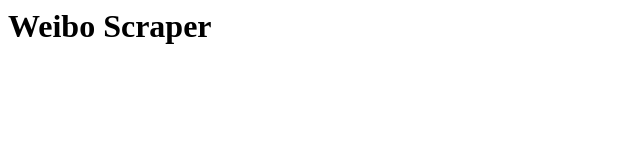
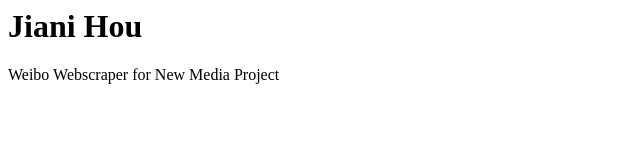
Before and after one commit to jianihou/jianihou, a plain HTML site: page index.html in a window 1280 px wide. Shown: the whole page, without its empty margins (0-640 px from the left). Drawn offline with Linux system fonts and the light colour scheme.

Commit message:
Update index.html

```diff
--- a/index.html
+++ b/index.html
@@ -6,5 +6,6 @@
 </head>
 
 <body>
-	<h1>Weibo Scraper</h1>
+	<h1>Jiani Hou</h1>
+	<p>Weibo Webscraper for New Media Project</p>
 </body>
```
